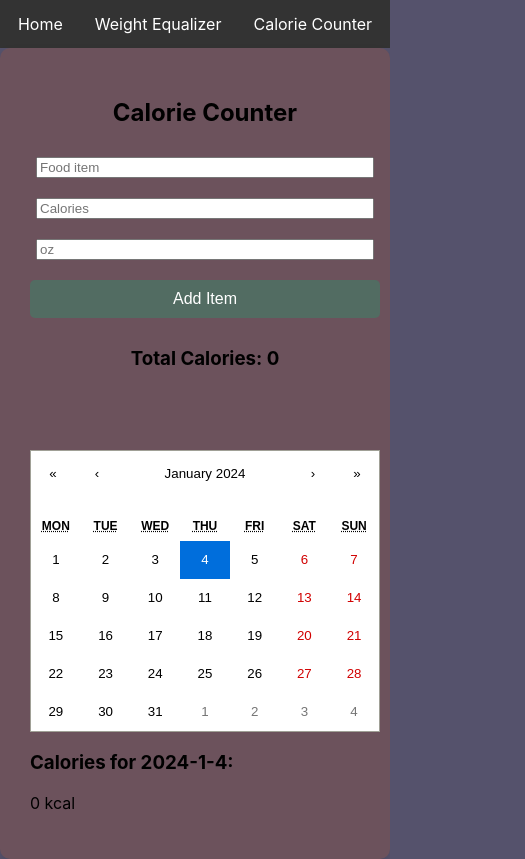
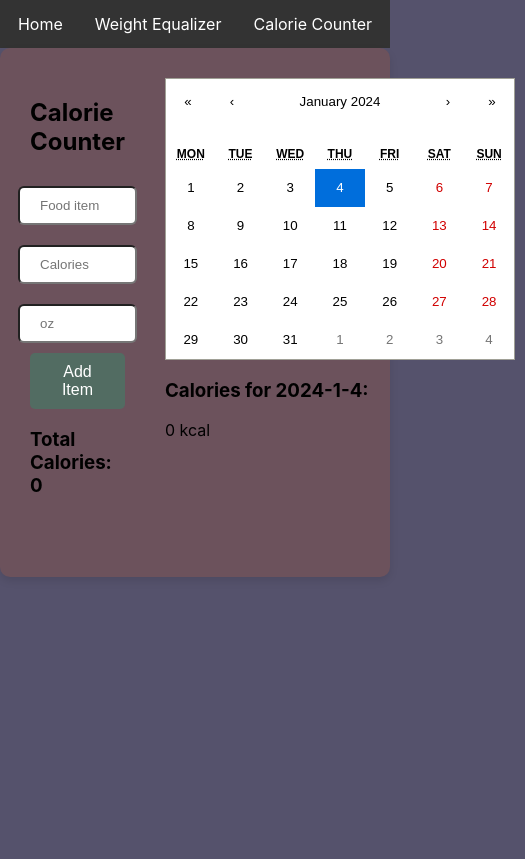
Before and after one commit to babotavo419/myBodyWeightLift, a React (Create React App) app in the folder my-app/: page /calorie-counter in a window 390 px wide. Shown: the whole page, 525 px wide, since content can reach past the window. Built offline with nearby package versions, Linux system fonts and the light colour scheme.

Commit message:
fixed dtyles

```diff
--- a/my-app/src/CalorieCounter.css
+++ b/my-app/src/CalorieCounter.css
@@ -18,13 +18,13 @@
     display: flex;
     flex-direction: column;
     align-items: center;
-    max-width: 400px; /* Or any other max-width you prefer */
+    max-width: 400px;
   }
 
-  @media (max-width: 768px) {
+  @media (max-width: px) {
     .calorie-container {
       flex-direction: column;
-      gap: 10px; /* Reduce the gap on smaller screens */
+      gap: 1px; /* Reduce the gap on smaller screens */
     }
 
     .calorie-input-section, .calorie-calendar-section {
@@ -33,13 +33,15 @@
     }
   }
 
-  .calorie-input, .calorie-button {
+  .calorie-input {
     width: calc(100% - 20px); /* Full width minus padding */
     margin: 10px 0;
+    border-radius: 6px;
+    padding: 10px 20px;
   }
 
   .calorie-button {
-    padding: 10px 20px;
+    padding: 10px 30px;
     background-color: #526C62;
     color: white;
     border: none;
@@ -56,7 +58,6 @@
   .calorie-list {
     list-style: none;
     padding-left: 0;
-    width: 100%; /* Ensure the list takes full width of its container */
   }
 
   .calorie-list-item {
```
